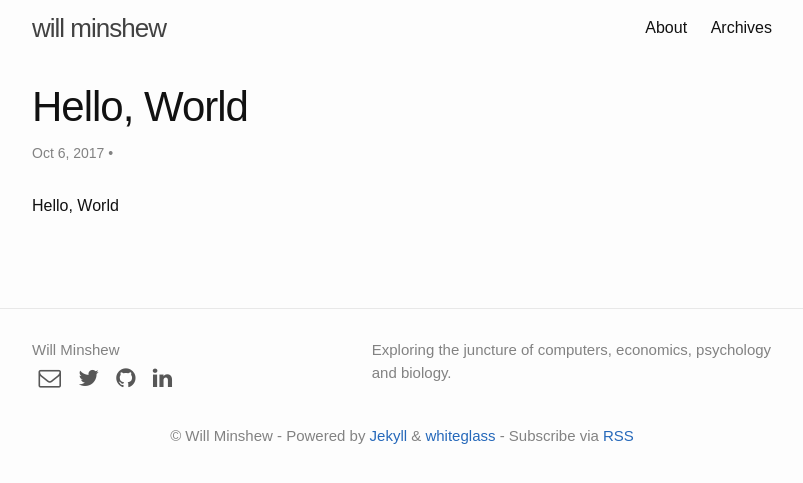
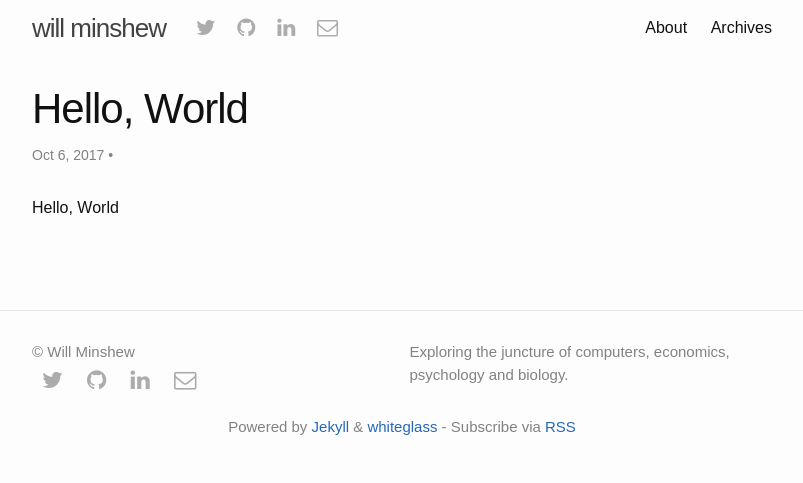
Before and after one commit to wminshew/blog, a Jekyll site: the page built from index.html, in a window 1280 px wide. Shown: the top 483 px of the page, without its empty margins (238-1041 px from the left). Built offline with Jekyll 4.4.1, drawn with Linux system fonts in a browser that asks for light colours; nearby versions of some CDN libraries; the list of posts is cut into pages by our own code.

Commit message:
added social links to top; played around with css

```diff
--- a/_includes/footer.html
+++ b/_includes/footer.html
@@ -9,49 +9,14 @@
 				<ul class="contact-list">
 					<li>
 						{% if site.author %}
-						{{ site.author | escape }}
+						&copy; {{ site.author | escape }}
 						{% else %}
 						{{ site.title | escape }}
 						{% endif %}
 					</li>
-					<li class="links">
-						{% if site.email %}
-						<a href="mailto:{{ site.email }}"><i class="fa fa-envelope-o"></i></a>
-						{% endif %}
-						{% if site.twitter_username %}
-						<a href="https://twitter.com/{{ site.twitter_username }}">
-							<i class="fa fa-twitter"></i>
-						</a>
-						{% endif %}
-						{% if site.github_username %}
-						<a href="https://github.com/{{ site.github_username }}">
-							<i class="fa fa-github"></i>
-						</a>
-						{% endif %}
-						{% if site.linkedin_username %}
-						<a href="https://linkedin.com/in/{{ site.linkedin_username }}">
-							<i class="fa fa-linkedin"></i>
-						</a>
-						{% endif %}
-					</li>
+					{% include social_links.html %}
 				</ul>
 			</div>
-
-			<!-- <div class="footer&#45;col footer&#45;col&#45;2"> -->
-			<!-- 	<ul class="social&#45;media&#45;list"> -->
-			<!-- 		{% if site.github_username %} -->
-			<!-- 		<li> -->
-			<!-- 			Github -->
-			<!-- 		</li> -->
-			<!-- 		{% endif %} -->
-      <!--  -->
-			<!-- 		{% if site.twitter_username %} -->
-			<!-- 		<li> -->
-			<!-- 			Twitter -->
-			<!-- 		</li> -->
-			<!-- 		{% endif %} -->
-			<!-- 	</ul> -->
-			<!-- </div> -->
 
 			<div class="footer-col footer-col-3">
 				<p>{{ site.description | escape }}</p>
--- a/_includes/footer_content.html
+++ b/_includes/footer_content.html
@@ -2,4 +2,4 @@
 {% if site.feed and site.feed.path %}
   {% assign feed_path = site.feed.path %}
 {% endif %}
-&copy; {{ site.author }} - Powered by <a href="https://jekyllrb.com">Jekyll</a> &amp; <a href="https://github.com/yous/whiteglass">whiteglass</a> - Subscribe via <a href="{{ feed_path | absolute_url }}">RSS</a>
+Powered by <a href="https://jekyllrb.com">Jekyll</a> &amp; <a href="https://github.com/yous/whiteglass">whiteglass</a> - Subscribe via <a href="{{ feed_path | absolute_url }}">RSS</a>
--- a/_includes/header.html
+++ b/_includes/header.html
@@ -3,6 +3,12 @@
   <div class="wrapper">
 
     <a class="site-title" href="{{ "/" | relative_url }}">{{ site.title | escape }}</a>
+
+		<div class="site-title-social">
+			<ul class="contact-list">
+				{% include social_links.html %}
+			</ul>
+		</div>
 
     <nav class="site-nav">
       {% for link in site.data.navigation.main %}
--- /dev/null
+++ b/_includes/social_links.html
@@ -0,0 +1,20 @@
+<li class="social-links">
+	{% if site.twitter_username %}
+	<a href="https://twitter.com/{{ site.twitter_username }}">
+		<i class="fa fa-twitter"></i>
+	</a>
+	{% endif %}
+	{% if site.github_username %}
+	<a href="https://github.com/{{ site.github_username }}">
+		<i class="fa fa-github"></i>
+	</a>
+	{% endif %}
+	{% if site.linkedin_username %}
+	<a href="https://linkedin.com/in/{{ site.linkedin_username }}">
+		<i class="fa fa-linkedin"></i>
+	</a>
+	{% endif %}
+	{% if site.email %}
+	<a href="mailto:{{ site.email }}"><i class="fa fa-envelope-o"></i></a>
+	{% endif %}
+</li>
--- a/_sass/whiteglass/_layout.scss
+++ b/_sass/whiteglass/_layout.scss
@@ -14,12 +14,29 @@
   line-height: 56px;
   letter-spacing: -1px;
   margin-bottom: 0;
+	margin-right: 20px;
   float: left;
 
   &,
   &:visited {
     color: $grey-color-dark;
   }
+}
+.site-title-social {
+	font-size:14px;
+  line-height: 56px;
+  letter-spacing: -1px;
+  margin-bottom: 0;
+	margin-right: 10px;
+  float: left;
+  width: -webkit-calc(40% - (#{$spacing-unit} / 2));
+  width:         calc(40% - (#{$spacing-unit} / 2));
+}
+
+@include media-query($on-palm) {
+	.site-title-social {
+		display: none;
+	}
 }
 
 .site-nav {
@@ -64,11 +81,10 @@
 .contact-list,
 .social-media-list {
   list-style: none;
-  margin-left: 0;
+  margin: 0;
 }
 
 .footer-col-wrapper {
-  // @include relative-font-size(0.9375);
   color: $grey-color;
   margin-left: -$spacing-unit / 2;
   @extend %clearfix;
@@ -81,49 +97,45 @@
 }
 
 .footer-col-1 {
-  width: -webkit-calc(45% - (#{$spacing-unit} / 2));
-  width:         calc(45% - (#{$spacing-unit} / 2));
+  width: -webkit-calc(50% - (#{$spacing-unit} / 2));
+  width:         calc(50% - (#{$spacing-unit} / 2));
 }
 
-.footer-col-1 .links a {
+.social-links a {
+	// margin: 0px;
+	list-style: none;
 	display: inline-block;
 	font-size: 1.5em;
-	// width: 100%;
-	color: black;
+	color: $grey-color;
 	opacity: 0.65;
-	padding: 0 2% 0 2%;
+	padding: 0 10px 0 10px;
 }
 
-.footer-col-1 .links a:hover {
+.social-links a:hover {
 	opacity: 0.45;
 }
 
-// .footer-col-2 {
-//   width: -webkit-calc(20% - (#{$spacing-unit} / 2));
-//   width:         calc(20% - (#{$spacing-unit} / 2));
-// }
-
 .footer-col-3 {
-  width: -webkit-calc(55% - (#{$spacing-unit} / 2));
-  width:         calc(55% - (#{$spacing-unit} / 2));
+  width: -webkit-calc(50% - (#{$spacing-unit} / 2));
+  width:         calc(50% - (#{$spacing-unit} / 2));
 }
 
 .footer-attribution {
   text-align: center;
 }
 
-@include media-query($on-laptop) {
-  .footer-col-1,
-  .footer-col-2 {
-    width: -webkit-calc(50% - (#{$spacing-unit} / 2));
-    width:         calc(50% - (#{$spacing-unit} / 2));
-  }
-
-  .footer-col-3 {
-    width: -webkit-calc(100% - (#{$spacing-unit} / 2));
-    width:         calc(100% - (#{$spacing-unit} / 2));
-  }
-}
+// @include media-query($on-laptop) {
+//   .footer-col-1,
+//   .footer-col-2 {
+//     width: -webkit-calc(50% - (#{$spacing-unit} / 2));
+//     width:         calc(50% - (#{$spacing-unit} / 2));
+//   }
+//
+//   .footer-col-3 {
+//     width: -webkit-calc(100% - (#{$spacing-unit} / 2));
+//     width:         calc(100% - (#{$spacing-unit} / 2));
+//   }
+// }
 
 @include media-query($on-palm) {
   .footer-col {
```
